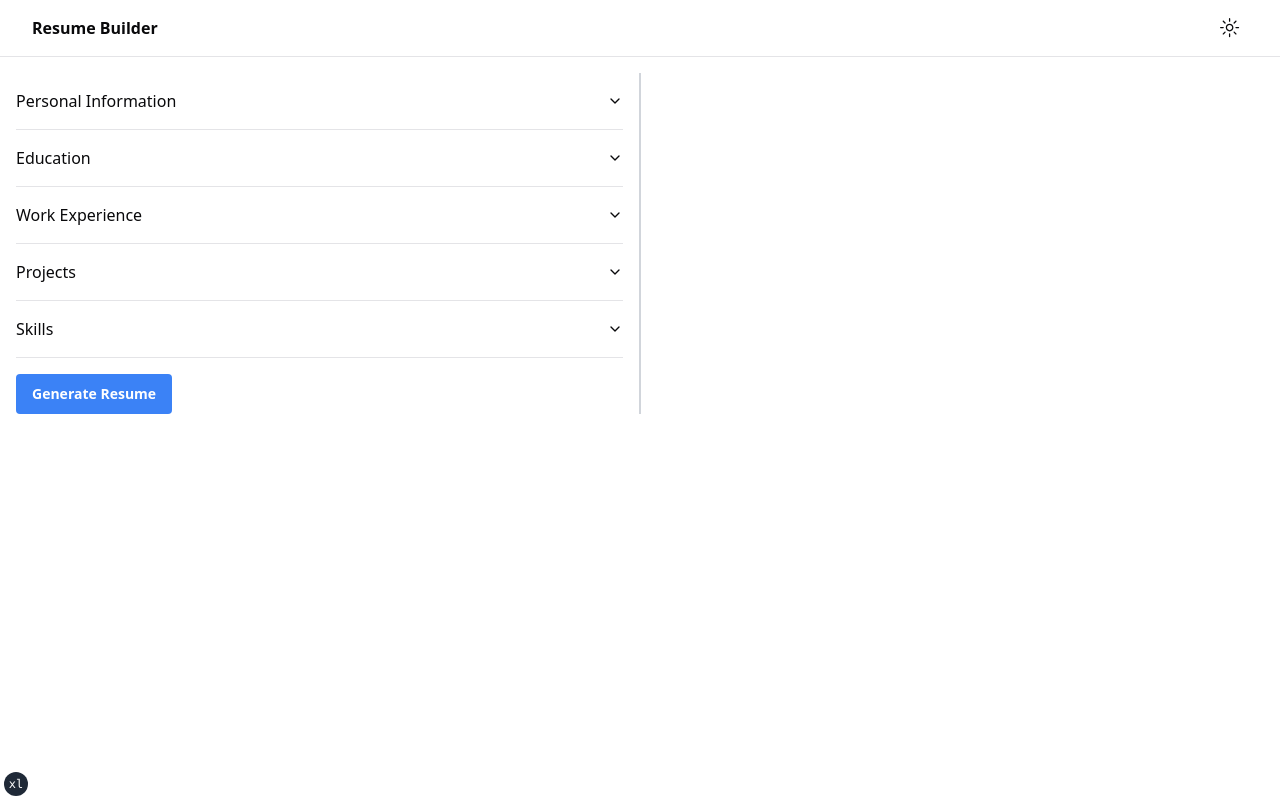
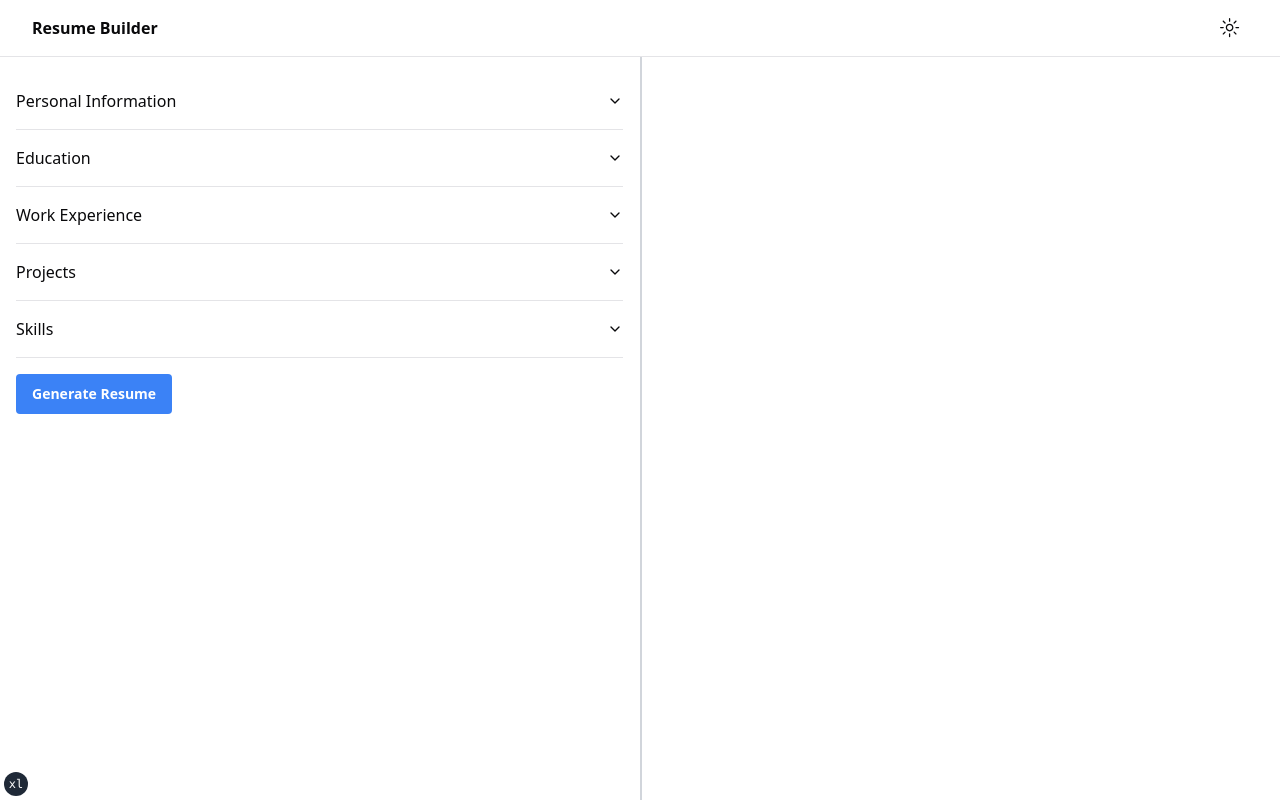
Before and after one commit to condyl/resume-creator-frontend, a Next.js app: page / in a window 1280 px wide. Built offline with nearby package versions, Linux system fonts and the light colour scheme.

Commit message:
refactor: simplify tooltip usage by removing TooltipProvider in multiple components

```diff
--- a/app/page.tsx
+++ b/app/page.tsx
@@ -80,7 +80,6 @@ const Home: React.FC = () => {
   const [resumeUrl, setResumeUrl] = useState('');
   const [loading, setLoading] = useState(false);
   const [error, setError] = useState('');
-  const [dividerPosition, setDividerPosition] = useState(50);
   const containerRef = useRef<HTMLDivElement>(null);
 
   const toggleIcon = (field: keyof typeof showIcons) => {
@@ -164,33 +163,9 @@ const Home: React.FC = () => {
     }
   };
 
-  const handleMouseDown = (e: React.MouseEvent<HTMLDivElement>) => {
-    const startX = e.clientX;
-    const startWidth = containerRef.current?.offsetWidth || 0;
-
-    const handleMouseMove = (e: MouseEvent) => {
-      const newDividerPosition = ((e.clientX - startX) / startWidth) * 100 + dividerPosition;
-      setDividerPosition(Math.max(10, Math.min(90, newDividerPosition)));
-      if (containerRef.current) {
-        containerRef.current.style.pointerEvents = 'none';
-      }
-    };
-
-    const handleMouseUp = () => {
-      document.removeEventListener('mousemove', handleMouseMove);
-      document.removeEventListener('mouseup', handleMouseUp);
-      if (containerRef.current) {
-        containerRef.current.style.pointerEvents = 'auto';
-      }
-    };
-
-    document.addEventListener('mousemove', handleMouseMove);
-    document.addEventListener('mouseup', handleMouseUp);
-  };
-
   return (
     <div className="container mx-auto p-4 flex" ref={containerRef}>
-      <div className="pr-4" style={{ width: `${dividerPosition}%` }}>
+      <div className="pr-4 w-1/2">
         <form onSubmit={(e) => e.preventDefault()} className="space-y-4">
             <Accordion type="single" collapsible>
             <AccordionItem value="personal-info">
@@ -232,16 +207,17 @@ const Home: React.FC = () => {
         {error && <p className="text-red-500">{error}</p>}
       </div>
       <div
-        className="w-1 bg-gray-300 cursor-col-resize"
-        onMouseDown={handleMouseDown}
-        style={{ width: '2px', cursor: 'col-resize' }}
+        className="bg-gray-300 fixed top-14 left-1/2"
+        style={{ width: '2px', zIndex: 10, height: 'calc(100vh - 3.5rem)' }}
       />
-      <div className="pl-4" style={{ width: `${100 - dividerPosition}%` }}>
-        {resumeUrl && (
-          <div className="mt-4">
-            <iframe src={resumeUrl} width="100%" height="825px" title="Generated Resume"></iframe>
-          </div>
-        )}
+      <div className="pl-4 w-1/2 ml-0.5">
+        <div className="fixed top-10 right-0 h-full overflow-y-auto" style={{ width: 'calc(50% - 2px)' }}>
+          {resumeUrl && (
+            <div className="mt-4 w-full">
+              <iframe src={resumeUrl} width="100%" height="825px" title="Generated Resume"></iframe>
+            </div>
+          )}
+        </div>
       </div>
     </div>
   );
--- a/components/sections/education.tsx
+++ b/components/sections/education.tsx
@@ -4,7 +4,7 @@ import { Button } from '@/components/ui/button';
 import { Textarea } from '@/components/ui/textarea';
 import MonthPickerPopover from '../month-picker-popover';
 import { format } from 'date-fns';
-import { TooltipProvider, Tooltip, TooltipTrigger, TooltipContent } from '@/components/ui/tooltip';
+import { Tooltip, TooltipTrigger, TooltipContent } from '@/components/ui/tooltip';
 import { X, HelpCircle, Plus } from 'lucide-react';
 
 interface EducationProps {
@@ -71,7 +71,6 @@ const Education: React.FC<EducationProps> = ({ education, handleChange, removeFi
           <div className="pb-2 flex items-center">
             <div className="w-full p-1 flex items-center">
                 <Textarea placeholder="Coursework" value={edu.coursework} onChange={(e) => handleChange(e, index, 'education', 'coursework')} />
-              <TooltipProvider>
               <Tooltip>
                 <TooltipTrigger className="ml-2 p-2 bg-[hsl(var(--primary))] border rounded-full text-[hsl(var(--primary-foreground))] w-8 h-8 flex items-center justify-center"><HelpCircle /></TooltipTrigger>
                 <TooltipContent>
@@ -79,7 +78,6 @@ const Education: React.FC<EducationProps> = ({ education, handleChange, removeFi
                   <p>E.g. Data Structures, Algorithms, ...</p>
                 </TooltipContent>
               </Tooltip>
-              </TooltipProvider>
             </div>
           </div>
           <Button type="button" variant={"destructive"} onClick={() => removeField(index, 'education')}><X /> Remove Education</Button>
--- a/components/sections/projects.tsx
+++ b/components/sections/projects.tsx
@@ -3,7 +3,7 @@ import { Input } from '@/components/ui/input';
 import { Button } from '@/components/ui/button';
 import { Textarea } from '@/components/ui/textarea';
 import { X, Plus, HelpCircle } from 'lucide-react';
-import { TooltipProvider, Tooltip, TooltipTrigger, TooltipContent } from '@/components/ui/tooltip';
+import { Tooltip, TooltipTrigger, TooltipContent } from '@/components/ui/tooltip';
 import AIImprovementButton from '@/components/ui/ai-improvement-button';
 
 interface ProjectsProps {
@@ -33,14 +33,12 @@ const Projects: React.FC<ProjectsProps> = ({ projects, handleChange, handleDetai
         <div className="pb-2 flex items-center">
           <div className="w-full p-1 flex items-center">
             <Input type="text" placeholder="Link" value={project.link} onChange={(e) => handleChange(e, index, 'projects', 'link')} />
-            <TooltipProvider>
             <Tooltip>
               <TooltipTrigger className="ml-2 p-2 bg-[hsl(var(--primary))] border rounded-full text-[hsl(var(--primary-foreground))] w-8 h-8 flex items-center justify-center"><HelpCircle /></TooltipTrigger>
               <TooltipContent>
                 <p>Hyperlinked in project title</p>
               </TooltipContent>
             </Tooltip>
-            </TooltipProvider>
           </div>
         </div>
         <div className="pb-2 flex items-center">
@@ -67,7 +65,6 @@ const Projects: React.FC<ProjectsProps> = ({ projects, handleChange, handleDetai
                   handleDetailChange(event, index, detailIndex, 'projects');
                 }} />
               </div>
-              <TooltipProvider>
               <Tooltip>
                 <TooltipTrigger asChild>
                   <Button type="button" variant={"destructive"} className="ml-2" onClick={() => removeDetail(index, detailIndex, 'projects')}><X /></Button>
@@ -76,7 +73,6 @@ const Projects: React.FC<ProjectsProps> = ({ projects, handleChange, handleDetai
                   <p>Remove Detail</p>
                 </TooltipContent>
               </Tooltip>
-              </TooltipProvider>
             </div>
           </div>
         ))}
--- a/components/sections/skills.tsx
+++ b/components/sections/skills.tsx
@@ -30,27 +30,23 @@ const Skills: React.FC<SkillsProps> = ({ skills, handleChange }) => (
     <div className="pb-2 flex items-center">
       <div className="w-full p-1 flex items-center">
         <Input type="text" placeholder="Frameworks" value={skills.frameworks} onChange={(e) => handleChange(e, null, 'skills', 'frameworks')} />
-        <TooltipProvider>
         <Tooltip>
           <TooltipTrigger className="ml-2 p-2 bg-[hsl(var(--primary))] border rounded-full text-[hsl(var(--primary-foreground))] w-8 h-8 flex items-center justify-center"><HelpCircle /></TooltipTrigger>
           <TooltipContent>
             <p>Enter frameworks and libraries you have experience with.</p>
           </TooltipContent>
         </Tooltip>
-        </TooltipProvider>
       </div>
     </div>
     <div className="pb-2 flex items-center">
       <div className="w-full p-1 flex items-center">
         <Input type="text" placeholder="Tools" value={skills.tools} onChange={(e) => handleChange(e, null, 'skills', 'tools')} />
-        <TooltipProvider>
         <Tooltip>
           <TooltipTrigger className="ml-2 p-2 bg-[hsl(var(--primary))] border rounded-full text-[hsl(var(--primary-foreground))] w-8 h-8 flex items-center justify-center"><HelpCircle /></TooltipTrigger>
           <TooltipContent>
             <p>Enter tools and technologies you are familiar with.</p>
           </TooltipContent>
         </Tooltip>
-        </TooltipProvider>
       </div>
     </div>
   </div>
--- a/components/sections/work-experience.tsx
+++ b/components/sections/work-experience.tsx
@@ -4,7 +4,7 @@ import { Button } from '@/components/ui/button';
 import { Textarea } from '@/components/ui/textarea';
 import MonthPickerPopover from '../month-picker-popover';
 import { format } from 'date-fns';
-import { TooltipProvider, Tooltip, TooltipTrigger, TooltipContent } from '@/components/ui/tooltip';
+import { Tooltip, TooltipTrigger, TooltipContent } from '@/components/ui/tooltip';
 import { X, Plus, Brain } from 'lucide-react';
 import axios from 'axios';
 import AIImprovementButton from '@/components/ui/ai-improvement-button';
@@ -119,16 +119,14 @@ const WorkExperience: React.FC<WorkExperienceProps> = ({ workExperience, handleC
                     handleDetailChange(event, index, detailIndex, 'workExperience');
                   }} />
                 </div>
-                <TooltipProvider>
-                  <Tooltip>
+                <Tooltip>
                   <TooltipTrigger asChild>
                     <Button type="button" variant={"destructive"} className="ml-2" onClick={() => removeDetail(index, detailIndex, 'workExperience')}><X /></Button>
                   </TooltipTrigger>
                   <TooltipContent>
                     <p>Remove Detail</p>
                   </TooltipContent>
-                  </Tooltip>
-                </TooltipProvider>
+                </Tooltip>
               </div>
             </div>
           ))}
--- a/components/ui/ai-improvement-button.tsx
+++ b/components/ui/ai-improvement-button.tsx
@@ -2,7 +2,7 @@ import React, { useState } from 'react';
 import { Button } from '@/components/ui/button';
 import { Brain, Loader2, AlertTriangle  } from 'lucide-react';
 import axios from 'axios';
-import { TooltipProvider, Tooltip, TooltipTrigger, TooltipContent } from '@/components/ui/tooltip';
+import { Tooltip, TooltipTrigger, TooltipContent } from '@/components/ui/tooltip';
 import { Popover, PopoverTrigger, PopoverContent } from '@/components/ui/popover';
 import { BASE_URL } from '@/config';
 
@@ -54,7 +54,6 @@ const AIImprovementButton: React.FC<AIImprovementButtonProps> = ({ text, onTextI
   };
 
   return (
-    <TooltipProvider>
     <Tooltip>
       {showError ? (
         <Popover open={showError} onOpenChange={setShowError}>
@@ -80,7 +79,6 @@ const AIImprovementButton: React.FC<AIImprovementButtonProps> = ({ text, onTextI
         <p>Improve this text using AI</p>
       </TooltipContent>
     </Tooltip>
-    </TooltipProvider>
   );
 };
 
```
Lines whose indentation alone changed are shown as unchanged.
